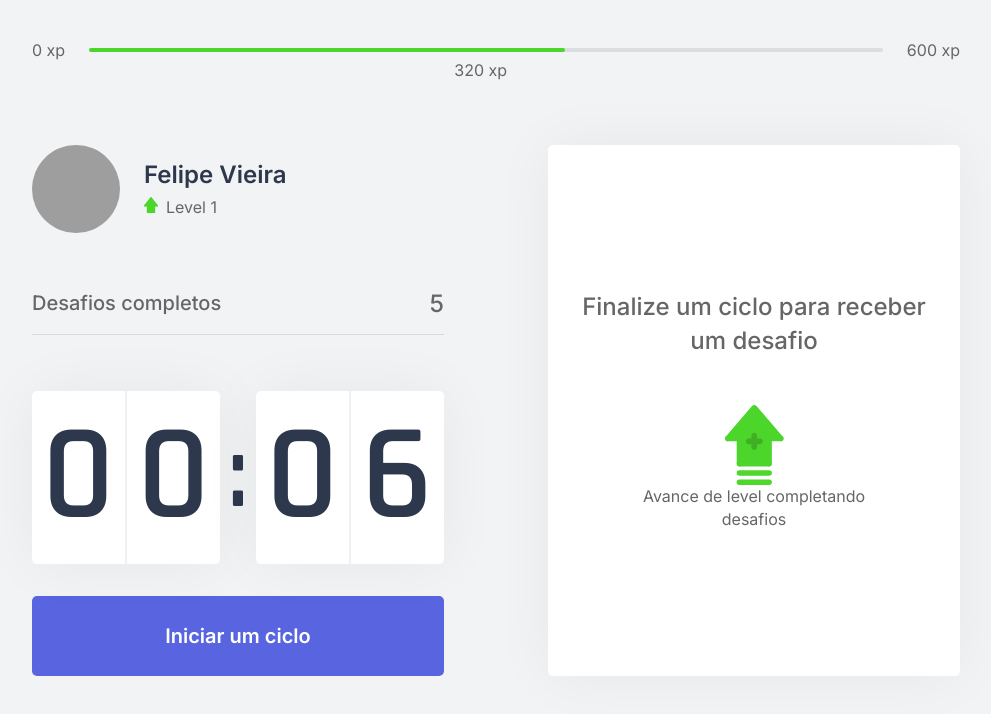
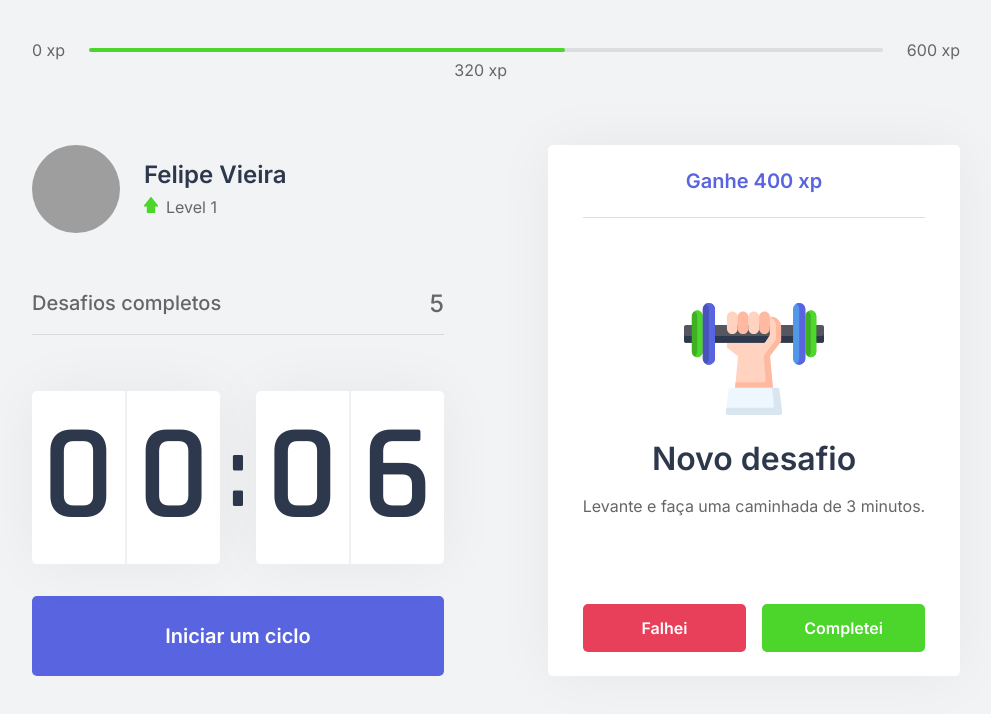
Before and after one commit to FelipeVieiraa/Move.it_rocketseat, a Next.js app: page / in a window 1280 px wide. Shown: the top 714 px of the page, without its empty margins (144-1135 px from the left). Built offline with nearby package versions, Linux system fonts and the light colour scheme; grey boxes are pictures that could not be loaded.

Commit message:
[Improve] styles from ChallengeBox component

```diff
--- a/src/components/ChallengeBox/index.tsx
+++ b/src/components/ChallengeBox/index.tsx
@@ -1,8 +1,35 @@
 import styles from '../../styles/components/ChallengeBox.module.css';
 
 export function ChallengeBox() {
+    const hasActiveChallenge = true;
+
     return(
         <div className={styles.challengeBoxContainer}>
+            {hasActiveChallenge ? (
+                <div className={styles.challengeActive}>
+                    <header>Ganhe 400 xp</header>
+                    <main>
+                        <img src="icons/body.svg" alt="Level up"/>
+                        <strong>Novo desafio</strong>
+                        <p>Levante e faça uma caminhada de 3 minutos.</p>
+                    </main>
+
+                    <footer>
+                        <button
+                            type="button"
+                            className={styles.challengeFailedButton}
+                        >
+                            Falhei
+                        </button>
+                        <button
+                            type="button"
+                            className={styles.challengeSucceededButton}
+                        >
+                            Completei
+                        </button>
+                    </footer>
+                </div>
+            ) : (
                 <div className={styles.challengeNotActive}>
                     <strong>Finalize um ciclo para receber um desafio</strong>
                     <p>
@@ -10,6 +37,7 @@
                         Avance de level completando desafios
                     </p>
                 </div>
+            )}
         </div>
     );
 }
--- a/src/styles/components/ChallengeBox.module.css
+++ b/src/styles/components/ChallengeBox.module.css
@@ -33,3 +33,75 @@
     max-width: 70%;
     margin-top: 3rem;
 }
+
+.challengeNotActive > p img {
+    margin-bottom: 1rem;
+}
+
+.challengeActive {
+    height: 100%;
+
+    display: flex;
+    flex-direction: column;
+}
+
+.challengeActive header {
+    color: var(--blue);
+    font-weight: 600;
+    font-size: 1.25rem;
+    padding: 0 2rem 1.5rem;
+    border-bottom: 1px solid var(--gray-line);
+}
+
+.challengeActive main {
+    flex: 1;
+    display: flex;
+    flex-direction: column;
+    align-items: center;
+    justify-content: center;
+}
+
+.challengeActive main strong {
+    font-weight: 600;
+    font-size: 2rem;
+    color: var(--title);
+    margin: 1.5rem 0 1rem;
+}
+
+.challengeActive main p {
+    line-height: 1.5;
+}
+
+.challengeActive footer {
+    display: grid;
+    grid-template-columns: 1fr 1fr;
+    gap: 1rem;
+}
+
+.challengeActive footer button {
+    height: 3rem;
+
+    display: flex;
+    align-items: center;
+    justify-content: center;
+
+    border: 0;
+    border-radius: 5px;
+    color: var(--white);
+    font-size: 1rem;
+    font-weight: 600;
+
+    transition: filter 0.2s;
+}
+
+.challengeActive footer button.challengeFailedButton {
+    background: var(--red);
+}
+
+.challengeActive footer button.challengeSucceededButton {
+    background: var(--green);
+}
+
+.challengeActive footer button:hover {
+    filter: brightness(0.9);
+}
```
Lines whose indentation alone changed are shown as unchanged.
